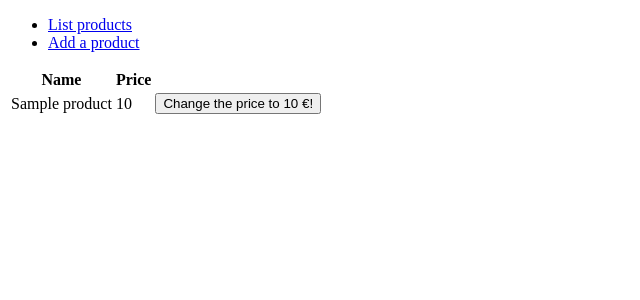
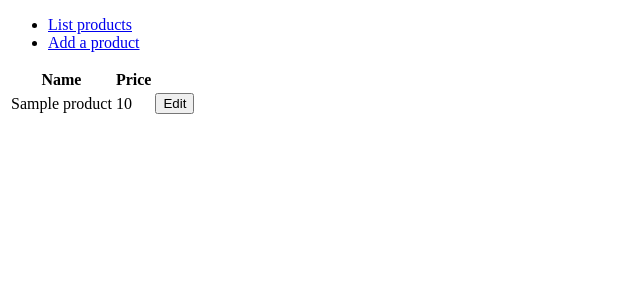
Before and after one commit to lacolegiala/online-store, a Flask app: page /products in a window 1280 px wide. Shown: the top 300 px of the page, without its empty margins (0-640 px from the left). Run offline with Flask 2, Linux system fonts and the light colour scheme; tables that the repository leaves empty hold one stand-in row (values such as "Sample post").

Commit message:
Add a template to the edit page

```diff
--- a/application/products/views.py
+++ b/application/products/views.py
@@ -9,6 +9,10 @@ def products_index():
 @app.route("/products/new/")
 def products_form():
     return render_template("products/new.html")
+
+@app.route("/products/edit")
+def products_edit():
+  return render_template("products/edit.html")
 
 @app.route("/products/<product_id>/", methods=["POST"])
 def products_set_done(product_id):
--- a/application/templates/products/list.html
+++ b/application/templates/products/list.html
@@ -13,7 +13,7 @@
       <td>{{ product.price }}</td>
       <td>
         <form method="POST" action="{{ url_for('products_set_done', product_id=product.id) }}">
-	        <input type="submit" value="Change the price to 10 €!"/>
+	        <input type="submit" value="Edit"/>
 	      </form>
       </td>
     </tr>
```
Also changed, not shown: application/templates/products/edit.html (added, +7 -0 lines).
